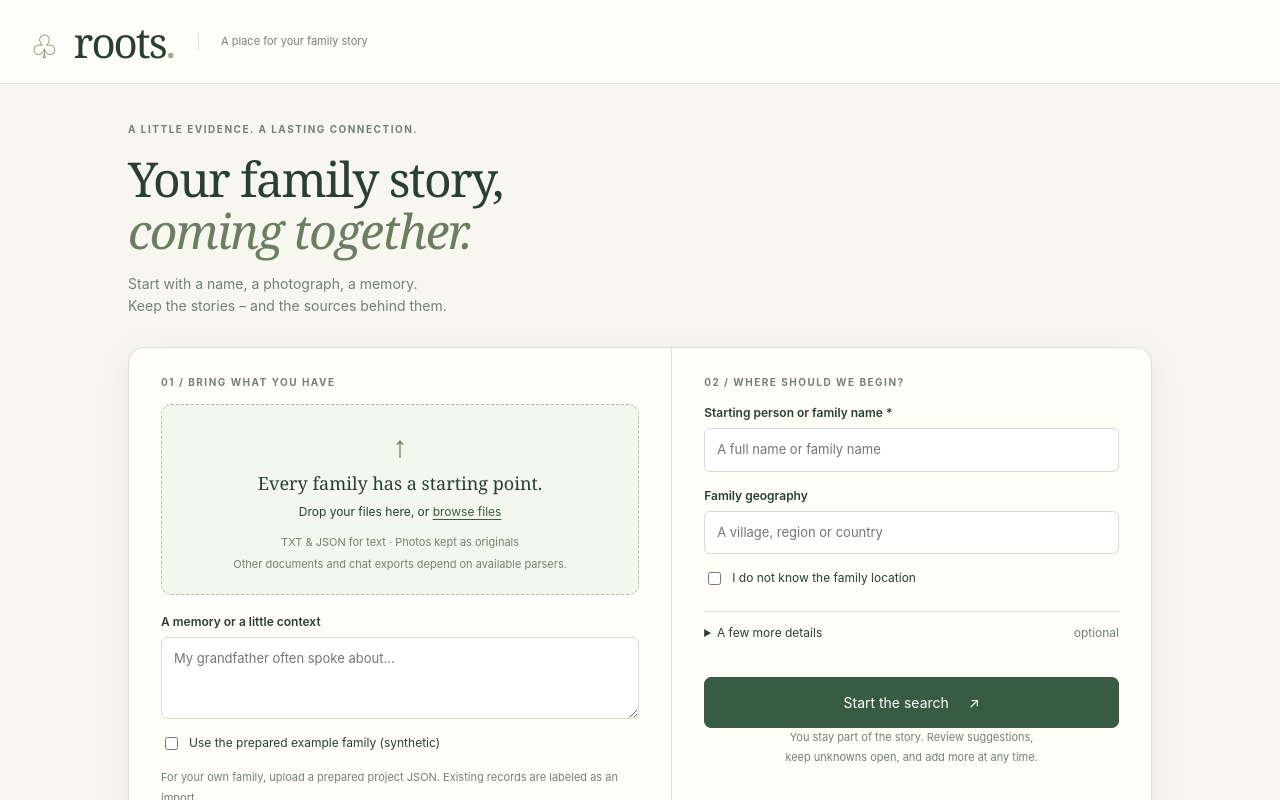
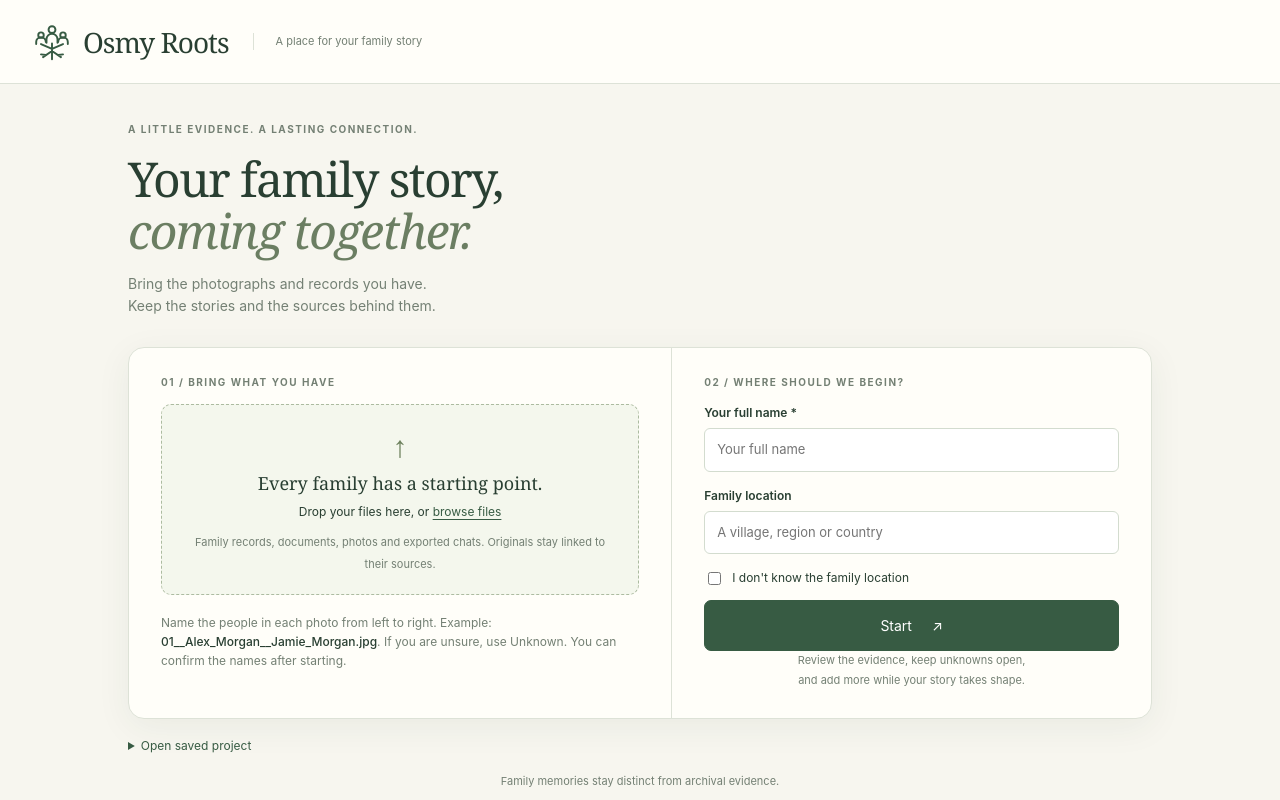
Before and after one commit to mikeeekoch-cmd/osmy-roots, a Next.js app: page / in a window 1280 px wide. Shown: the top 800 px of the page. Built offline with nearby package versions, Linux system fonts and the light colour scheme.

Commit message:
Simplify family intake and introduce Osmy Roots preparation state

```diff
--- /dev/null
+++ b/src/ui/Brand.tsx
@@ -0,0 +1,30 @@
+export function RootsMark() {
+  return (
+    <svg
+      viewBox="0 0 64 64"
+      fill="none"
+      aria-hidden="true"
+      className="roots-mark"
+    >
+      <g
+        stroke="currentColor"
+        strokeWidth="2.8"
+        strokeLinecap="round"
+        strokeLinejoin="round"
+      >
+        <circle cx="32" cy="14" r="5" />
+        <circle cx="16" cy="22" r="4" />
+        <circle cx="48" cy="22" r="4" />
+        <path d="M24 33v-5a8 8 0 0 1 16 0v5M9 35v-3a7 7 0 0 1 14 0M41 32a7 7 0 0 1 14 0v3M16 35l16 7 16-7M32 34v23M32 45l-13 9M32 45l13 9M23 51l-7-1M41 51l7-1" />
+      </g>
+    </svg>
+  );
+}
+export function Brand() {
+  return (
+    <div className="brand" aria-label="Osmy Roots">
+      <RootsMark />
+      <span>Osmy Roots</span>
+    </div>
+  );
+}
--- a/src/ui/FilePicker.tsx
+++ b/src/ui/FilePicker.tsx
@@ -86,12 +86,18 @@ export function FilePicker({
         />
         {!compact && (
           <small>
-            TXT & JSON for text · Photos kept as originals
-            <br />
-            Other documents and chat exports depend on available parsers.
+            Family records, documents, photos and exported chats. Originals stay
+            linked to their sources.
           </small>
         )}
       </div>
+      {files.length > 0 && (
+        <p className="file-total" role="status">
+          {files.length} {files.length === 1 ? "file" : "files"} selected ·{" "}
+          {formatBytes(files.reduce((total, file) => total + file.size, 0))}{" "}
+          total
+        </p>
+      )}
       {files.length > 0 && (
         <ul className="file-list">
           {files.map((file, i) => (
@@ -99,9 +105,7 @@ export function FilePicker({
               <Thumbnail file={file} />
               <div>
                 <strong>{file.name}</strong>
-                <small>
-                  {Math.max(1, Math.round(file.size / 1024))} KB · Queued
-                </small>
+                <small>{formatBytes(file.size)} · Ready to upload</small>
               </div>
               <button
                 type="button"
@@ -120,3 +124,9 @@ export function FilePicker({
     </div>
   );
 }
+
+export function formatBytes(bytes: number): string {
+  if (bytes < 1024) return `${bytes} B`;
+  if (bytes < 1024 * 1024) return `${(bytes / 1024).toFixed(1)} KB`;
+  return `${(bytes / (1024 * 1024)).toFixed(1)} MB`;
+}
--- a/src/ui/InputScreen.tsx
+++ b/src/ui/InputScreen.tsx
@@ -1,15 +1,15 @@
 import { useState, type FormEvent } from "react";
 import type { ProjectInput } from "./types";
 import { FilePicker } from "./FilePicker";
+import { PreparationState } from "./PreparationState";
 export function validateInput(
   input: ProjectInput,
   fileCount: number,
 ): string | null {
-  if (!input.seedName.trim()) return "Add a starting person or family name.";
+  if (!input.seedName.trim()) return "Add your full name.";
   if (!input.geography.trim() && !input.geographyUnknown)
-    return "Add a family location or choose “I do not know.”";
-  if (!input.context.trim() && !input.preparedPacket && !fileCount)
-    return "Add a file, a family memory or a prepared packet.";
+    return "Add a family location or choose I don't know.";
+  if (!fileCount) return "Add your family files to begin.";
   return null;
 }
 export function InputScreen({
@@ -31,26 +31,54 @@ export function InputScreen({
     aliases: [],
   });
   const [files, setFiles] = useState<File[]>([]);
+  const [savedFiles, setSavedFiles] = useState<File[]>([]);
   const [validation, setValidation] = useState<string | null>(null);
-  const field = (key: keyof ProjectInput, value: string | boolean) =>
-    setInput((current) => ({
-      ...current,
-      [key]:
-        key === "aliases"
-          ? String(value)
-              .split(",")
-              .map((s) => s.trim())
-              .filter(Boolean)
-          : value,
-    }));
+  const [opening, setOpening] = useState(false);
   const submit = (e: FormEvent) => {
     e.preventDefault();
     const issue = validateInput(input, files.length);
     setValidation(issue);
-    if (!issue) onStart(input, files);
+    if (!issue) {
+      setOpening(false);
+      onStart(input, files);
+    }
+  };
+  const reopen = () => {
+    if (!savedFiles.some((file) => /\.json$/i.test(file.name))) {
+      setValidation(
+        "Select the project.json from your downloaded book, with its original files.",
+      );
+      return;
+    }
+    setValidation(null);
+    setOpening(true);
+    onStart(
+      {
+        ...input,
+        seedName: "Saved family project",
+        geography: "",
+        geographyUnknown: true,
+      },
+      savedFiles,
+    );
   };
   return (
-    <main className="input-screen">
+    <>
+      {busy && (
+        <PreparationState
+          title={
+            opening
+              ? "Reopening your family story"
+              : "Preparing your family story"
+          }
+          summary={
+            opening
+              ? "Opening your saved project and its original files."
+              : "Sending your files and starting a saved project. Your first source checks will appear when they are ready."
+          }
+        />
+      )}
+      <main className="input-screen" hidden={busy}>
         <div className="intro">
           <span className="eyebrow">
             A little evidence. A lasting connection.
@@ -61,66 +89,43 @@ export function InputScreen({
             <em>coming together.</em>
           </h1>
           <p>
-          Start with a name, a photograph, a memory.
+            Bring the photographs and records you have.
             <br />
-          Keep the stories – and the sources behind them.
+            Keep the stories and the sources behind them.
           </p>
         </div>
         <form className="intake" onSubmit={submit} noValidate>
           <section className="intake-material">
             <span className="step-label">01 / Bring what you have</span>
             <FilePicker files={files} onChange={setFiles} disabled={busy} />
-          <label className="field">
-            A memory or a little context
-            <textarea
-              value={input.context}
-              onChange={(e) => field("context", e.target.value)}
-              placeholder="My grandfather often spoke about…"
-              rows={3}
-            />
-          </label>
-          <label className="check">
-            <input
-              type="checkbox"
-              checked={input.preparedPacket}
-              onChange={(e) => field("preparedPacket", e.target.checked)}
-            />
-            Use the prepared example family (synthetic)
-          </label>
-          <small className="muted">
-            For your own family, upload a prepared project JSON. Existing
-            records are labeled as an import.
-          </small>
-          <div className="connections">
-            <span className="eyebrow">Optional connections</span>
-            <div>
-              <button type="button" disabled>
-                Google Drive · unavailable
-              </button>
-              <button type="button" disabled>
-                Email · unavailable
-              </button>
-            </div>
-          </div>
+            <p className="photo-guidance">
+              Name the people in each photo from left to right. Example:{" "}
+              <strong>01__Alex_Morgan__Jamie_Morgan.jpg</strong>. If you are
+              unsure, use Unknown. You can confirm the names after starting.
+            </p>
           </section>
           <section className="intake-details">
             <span className="step-label">02 / Where should we begin?</span>
             <label className="field">
-            Starting person or family name <span aria-hidden="true">*</span>
+              Your full name <span aria-hidden="true">*</span>
               <input
-              autoComplete="off"
+                autoComplete="name"
                 value={input.seedName}
-              onChange={(e) => field("seedName", e.target.value)}
-              placeholder="A full name or family name"
+                onChange={(e) =>
+                  setInput({ ...input, seedName: e.target.value })
+                }
+                placeholder="Your full name"
                 aria-required="true"
               />
             </label>
             <label className="field">
-            Family geography
+              Family location
               <input
                 value={input.geography}
                 disabled={input.geographyUnknown}
-              onChange={(e) => field("geography", e.target.value)}
+                onChange={(e) =>
+                  setInput({ ...input, geography: e.target.value })
+                }
                 placeholder="A village, region or country"
                 aria-required={!input.geographyUnknown}
               />
@@ -129,71 +134,51 @@ export function InputScreen({
               <input
                 type="checkbox"
                 checked={input.geographyUnknown}
-              onChange={(e) => field("geographyUnknown", e.target.checked)}
+                onChange={(e) =>
+                  setInput({ ...input, geographyUnknown: e.target.checked })
+                }
               />
-            I do not know the family location
+              I don't know the family location
             </label>
-          <details className="optional">
-            <summary>
-              A few more details <span>optional</span>
-            </summary>
-            {(
-              [
-                ["birthPlace", "Birthplace"],
-                ["currentPlace", "Current place"],
-                ["period", "Approximate years"],
-                ["aliases", "Other names or spellings"],
-              ] as const
-            ).map(([key, label]) => (
-              <label className="field" key={key}>
-                {label}
-                <input
-                  value={
-                    key === "aliases"
-                      ? input.aliases.join(", ")
-                      : input[key] || ""
-                  }
-                  onChange={(e) => field(key, e.target.value)}
-                />
-              </label>
-            ))}
-            <label className="field">
-              Book language
-              <select
-                value={input.language}
-                onChange={(e) => field("language", e.target.value)}
-              >
-                <option value="en">English</option>
-              </select>
-            </label>
-          </details>
             {(validation || error) && (
               <p role="alert" className="error">
                 {validation || error}
               </p>
             )}
             <button className="primary start-button" disabled={busy}>
-            {busy ? (
-              <>
-                <span className="spinner" />
-                Reading your material…
-              </>
-            ) : (
-              <>
-                Start the search <span aria-hidden="true">↗</span>
-              </>
-            )}
+              Start <span aria-hidden="true">↗</span>
             </button>
             <p className="fine-print">
-            You stay part of the story. Review suggestions,
+              Review the evidence, keep unknowns open,
               <br />
-            keep unknowns open, and add more at any time.
+              and add more while your story takes shape.
             </p>
           </section>
         </form>
+        <details className="open-saved-project">
+          <summary>Open saved project</summary>
+          <p>
+            Choose project.json and the originals from a previously downloaded
+            book. Your reviewed work will reopen.
+          </p>
+          <FilePicker
+            files={savedFiles}
+            onChange={setSavedFiles}
+            compact
+            disabled={busy}
+          />
+          <button
+            type="button"
+            disabled={busy || !savedFiles.length}
+            onClick={reopen}
+          >
+            Open project
+          </button>
+        </details>
         <p className="input-footer">
           Family memories stay distinct from archival evidence.
         </p>
       </main>
+    </>
   );
 }
--- /dev/null
+++ b/src/ui/PreparationState.tsx
@@ -0,0 +1,23 @@
+import { RootsMark } from "./Brand";
+export function PreparationState({
+  title = "Preparing your family story",
+  summary,
+  active = true,
+}: {
+  title?: string;
+  summary: string;
+  active?: boolean;
+}) {
+  return (
+    <section className="preparation-state" role="status" aria-live="polite">
+      <div className={`preparation-mark ${active ? "active" : ""}`}>
+        <RootsMark />
+      </div>
+      <span className="eyebrow">Osmy Roots</span>
+      <h2>{title}</h2>
+      <p>{summary}</p>
+      {active && <span className="spinner" />}
+      <small>Your evidence stays with every answer.</small>
+    </section>
+  );
+}
--- a/src/ui/index.tsx
+++ b/src/ui/index.tsx
@@ -1,6 +1,7 @@
 "use client";
 import { useEffect, useRef, useState } from "react";
 import type { GraphMutation, ProjectSnapshot, RootsApi } from "./types";
+import { Brand } from "./Brand";
 import { InputScreen } from "./InputScreen";
 import { FamilyCanvas } from "./FamilyCanvas";
 import { ResearchProgress } from "./ResearchProgress";
@@ -172,7 +173,7 @@ export function RootsApp({
       const url = URL.createObjectURL(blob),
         anchor = document.createElement("a");
       anchor.href = url;
-      anchor.download = "roots-family-book.zip";
+      anchor.download = "osmy-roots-family-book.zip";
       anchor.click();
       setTimeout(() => URL.revokeObjectURL(url), 60000);
       setDownloaded(true);
@@ -200,10 +201,7 @@ export function RootsApp({
   return (
     <div className="roots-app">
       <header className="roots-header">
-        <div className="brand" aria-label="Roots">
-          <span aria-hidden="true">♧</span> roots
-          <span className="brand-period">.</span>
-        </div>
+        <Brand />
         <div className="project-label">
           {snapshot ? (
             <>
--- a/src/ui/styles.css
+++ b/src/ui/styles.css
@@ -1574,3 +1574,116 @@
 .photo-lightbox img {
   max-height: 72vh;
 }
+
+/* Round 2 keeps the warm paper palette and the existing research workspace. */
+.roots-app [hidden] {
+  display: none !important;
+}
+.roots-app .brand {
+  display: flex;
+  align-items: center;
+  gap: 9px;
+  font:
+    28px/1 Georgia,
+    serif;
+  letter-spacing: -1px;
+}
+.roots-app .brand > span:first-child {
+  font: inherit;
+  margin: 0;
+  color: inherit;
+}
+.roots-mark {
+  width: 44px;
+  height: 44px;
+  flex-shrink: 0;
+  color: var(--green);
+}
+.photo-guidance {
+  font-size: 12px;
+  color: var(--muted);
+  line-height: 1.6;
+  overflow-wrap: anywhere;
+  margin: 0;
+}
+.photo-guidance strong {
+  font-weight: 500;
+  color: var(--ink);
+}
+.file-total {
+  font-size: 12px;
+  color: var(--green);
+  margin-bottom: 8px;
+}
+.open-saved-project {
+  padding: 18px 0;
+  max-width: 540px;
+  font-size: 12px;
+  color: var(--muted);
+}
+.open-saved-project summary {
+  cursor: pointer;
+  color: var(--green);
+}
+.open-saved-project p {
+  margin: 14px 0;
+}
+.preparation-state {
+  width: 100%;
+  min-height: 480px;
+  display: flex;
+  flex-direction: column;
+  align-items: center;
+  justify-content: center;
+  padding: 40px 24px;
+  text-align: center;
+}
+.preparation-state h2 {
+  font-size: 34px;
+  margin-bottom: 16px;
+}
+.preparation-state p {
+  max-width: 430px;
+  color: var(--muted);
+}
+.preparation-state small {
+  margin-top: 28px;
+  color: var(--muted);
+}
+.preparation-mark {
+  background: #e8eedf;
+  border: 1px solid #d1dcc6;
+  border-radius: 50%;
+  padding: 25px;
+  margin-bottom: 28px;
+}
+.preparation-mark .roots-mark {
+  width: 66px;
+  height: 66px;
+}
+.preparation-mark.active {
+  animation: preparation-breathe 2.8s ease-in-out infinite;
+}
+@keyframes preparation-breathe {
+  50% {
+    box-shadow: 0 0 0 12px #e8eedf66;
+  }
+}
+@media (max-width: 600px) {
+  .roots-app .brand {
+    font-size: 23px;
+    gap: 4px;
+  }
+  .roots-mark {
+    width: 32px;
+    height: 32px;
+  }
+  .preparation-state {
+    min-height: 440px;
+  }
+}
+@media (prefers-reduced-motion: reduce) {
+  .preparation-mark.active {
+    animation: none;
+  }
+}
```
Also changed, not shown: src/ui/ResearchProgress.tsx (+8 -6 lines), assets/roots-mark.svg. Lines whose indentation alone changed are shown as unchanged.
